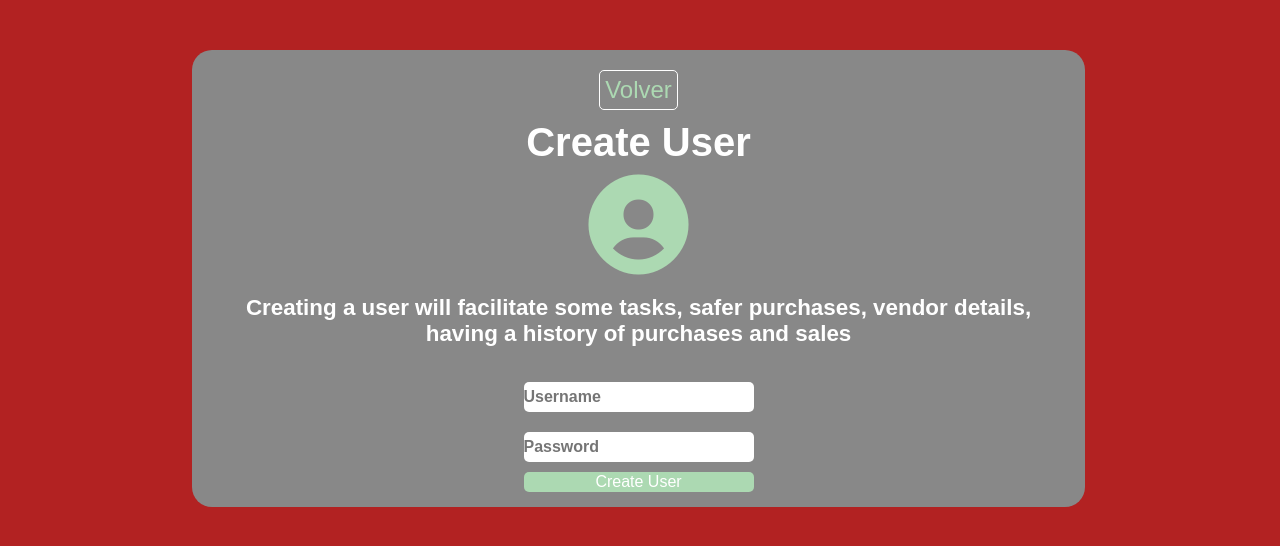
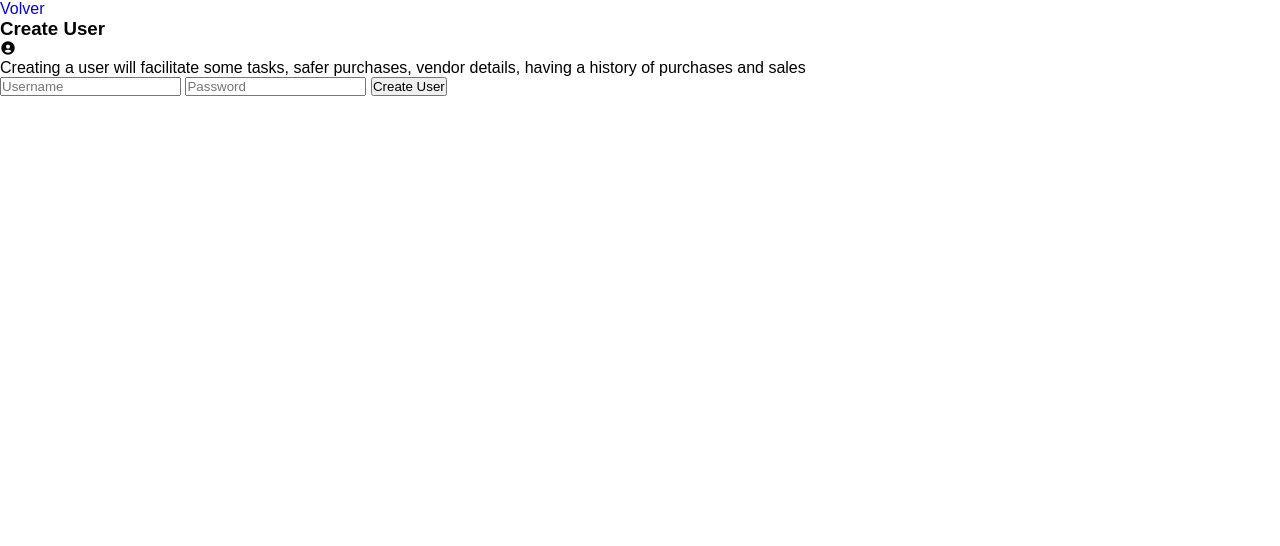
Before and after one commit to S-Grinblat/YardSale, a website: page src/users.html in a window 1280 px wide. Drawn offline with nearby package versions, Linux system fonts and the light colour scheme.

Commit message:
'nuevo commit 06-07-23'

```diff
--- a/script.js
+++ b/script.js
@@ -1,6 +1,8 @@
 const cartIcon = document.getElementById('icon-cart');
 let cartNotification = document.querySelector('.header__cart--notification');
 const cartMenu = document.querySelector('.cart');
+const productsInCart = document.querySelector('.cart-content');
+const cartEmpty = document.querySelector('.cart-empty');
 const closeCart = document.getElementById('close-cart');
 const logoMenu = document.querySelector('.icon_menu');
 const closeMenu = document.querySelector('.close-nav');
@@ -27,9 +29,15 @@ closeMenu.addEventListener('click', () => {
 cartIcon.addEventListener('click', () => {
   cartMenu.classList.add('active');
   menuLinks.style.display = 'none';
+  if(totalInputNumber == 1){
+      cartEmpty.style.display = 'block';
+  } else {
+    cartEmpty.style.display = 'none';
+  }
 });
 closeCart.addEventListener('click', () => {
   cartMenu.classList.remove('active');
+  productsInCart.innerHTML.description = '';
 })
 
 arrowDown.forEach(function(openDescription, index) {
--- a/src/style.css
+++ b/src/style.css
@@ -16,6 +16,9 @@
 }
 section {
   padding: 1rem 0 2rem;
+}
+.show {
+  display: none;
 }
 header {
   position: fixed;
@@ -217,6 +220,16 @@ header {
   align-items: center;
   margin-top: 1rem;
 }
+.cart-empty {
+  display: none;
+  position: absolute;
+  top: 30%;
+  left: 25%;
+  font-size: 18px;
+  font-weight: bolder;
+  text-align: center;
+
+}
 .detail-box {
   display: grid;
   row-gap: 0.5rem;
@@ -348,114 +361,18 @@ header {
   width: 100%;
   height: auto;
 }
+
 .add-to-cart-button {
   width: 60px;
     height: 60px;
     position: relative;
     bottom: 0;
 }
-
-.bodyUser {
-  background-color: #b22222;
-  position: fixed;
-}
-.bodySection {
-  height: auto;
-  margin-top: 50px;
-  display: flex;
-  align-items: center;
-  justify-content: center;
-}
-.sectionCreate-user {
-  display: flex;
-  width: 70%;
-  flex-direction: column;
-  align-items: center;
-  justify-content: center;
-  background-color: #888;
-  border-radius: 20px;
-}
-.titleUser-section {
-  color: #fff;
-  text-align: center;
-  margin-top: 30px;
-  font-size: 40px;
-}
-.user {
-  font-size: 120px;
-  color: var(--hospital-green);
-}
-.descriptionUser {
-  text-align: center;
-  padding: 10px 30px;
-  color: #fff;
-  font-size: 1.4rem;
-  font-weight: bolder;
-}
-.sectionImputs {
-  display: flex;
-  flex-direction: column;
-  padding: 15px 5px;
-}
-.input {
-  width: 230px;
-  height: 30px;
-  border: none;
-  margin: 10px 0;
-  background-color: var(--text-colorSecondary);
-  color: #171427;
-  font-size: 1rem;
-  border-radius: 5px;
-  font-weight: bold;
-  cursor: pointer;
-  outline: none;
-}
-.submit {
-  background-color: var(--hospital-green);
-  border: none;
-  border-radius: 5px;
-  height: 20px;
-  color: #fff;
-  font-size: 1rem;
-  cursor: pointer;
-}
-.submit:hover {
-  background-color: #ACD9d2;
-  color: #171427;
-  transition: all .5s;
-}
-.houseUser {
-  border: 1px solid #fff;
-  border-radius: 5px;
-  padding: 5px;
-  color: #ACD9B2;
-  position: relative;
-  top: 20px;
-  font-size: 24px;
-}
-.houseUser:hover {
-  transition: all .5s;
-  background-color: #ACD9B2;
-  color: #fff;
-  cursor: pointer;
-}
 @media screen and (max-width: 320px) {
   .cart {
     width: 100%;
   }
   .cart-content {
-    height: 90%;
-  }
-  .bodySection {
-    margin-top: 10px;
-  }
-  .sectionCreate-user {
-    width: 90%;
-  }
-  .descriptionUser {
-    padding: 5px 20px;
-  }
-  .sectionImputs {
-    padding-bottom: 10px;
+    height: 380px;
   }
 }
```
Also changed, not shown: index.html (+1 -2 lines), src/Electronics.html (+2 -3 lines), src/fashion.html (+2 -3 lines), src/vehicles.html (+2 -3 lines), style.css (+13 -0 lines).
